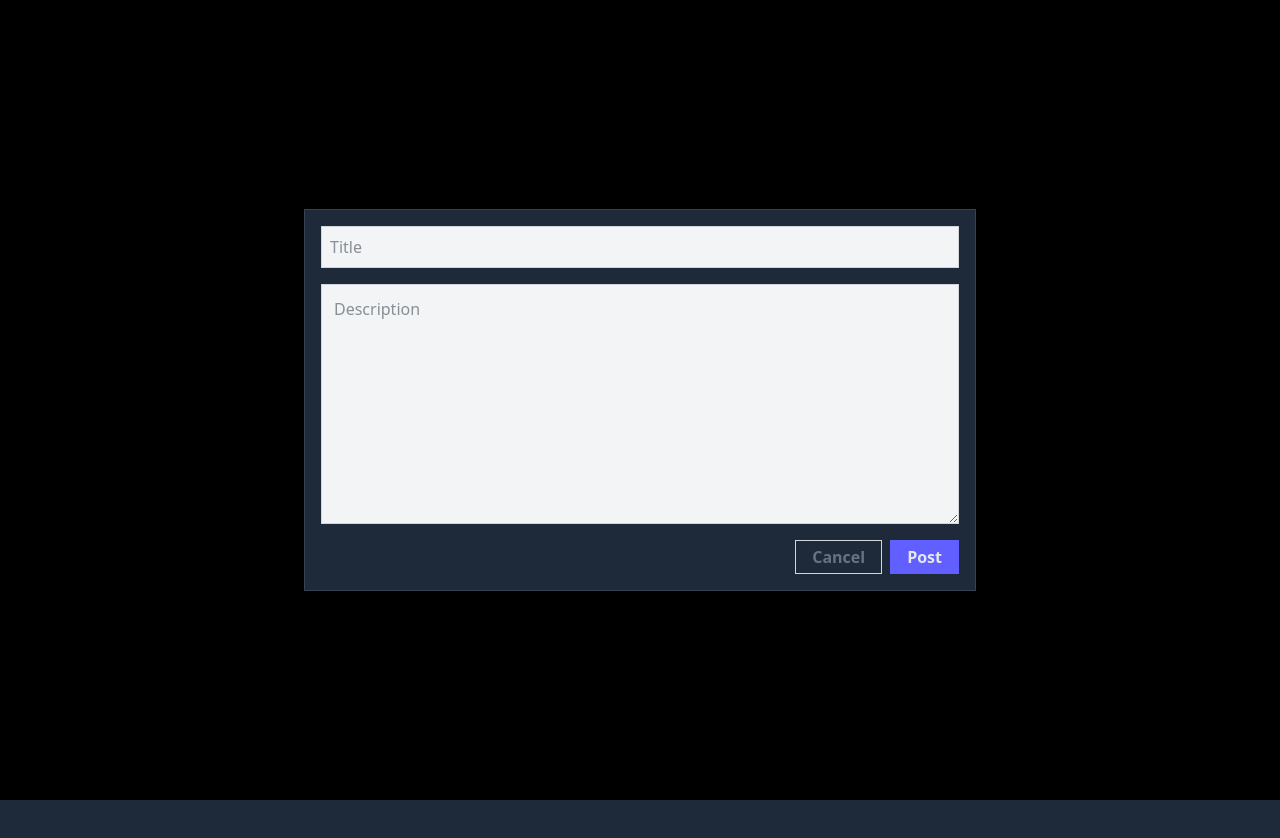
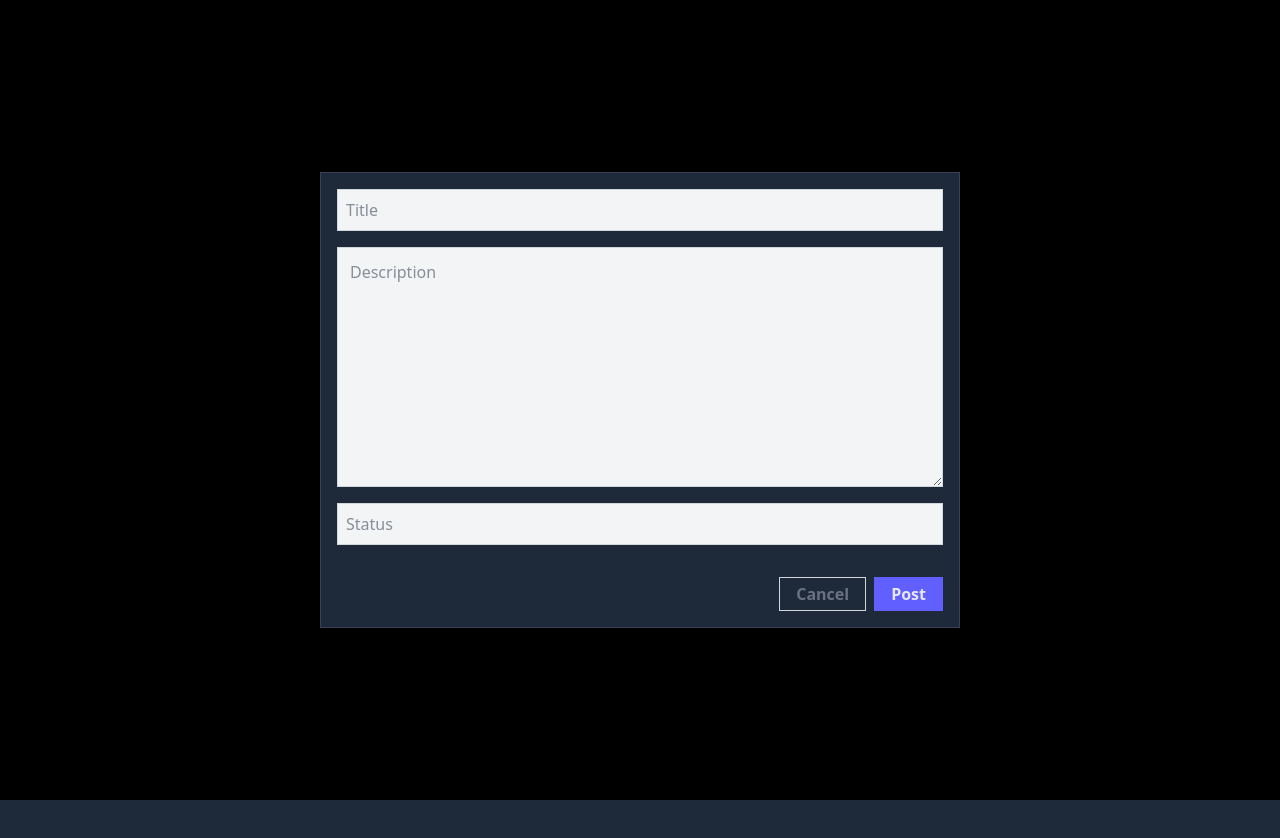
Before and after one commit to Kenta-Asakura/task-ease, a React (Vite) app in the folder task-ease/: page / in a window 1280 px wide. Shown: the top 838 px of the page. Built offline with nearby package versions, Linux system fonts and the light colour scheme.

Commit message:
added input field (Status), added state management and form submit handler for adding new tasks. props passed thru components

```diff
--- a/task-ease/package.json
+++ b/task-ease/package.json
@@ -13,7 +13,8 @@
   "dependencies": {
     "@tailwindcss/vite": "^4.0.3",
     "react": "^18.3.1",
-    "react-dom": "^18.3.1"
+    "react-dom": "^18.3.1",
+    "uuid": "^11.1.0"
   },
   "devDependencies": {
     "@eslint/js": "^9.17.0",
--- a/task-ease/src/components/Board.jsx
+++ b/task-ease/src/components/Board.jsx
@@ -1,16 +1,19 @@
 import Column from "./Column";
 
-function Board() {
+function Board({ tasks }) {
   return (
     <div className="w-full overflow-x-auto p-4 md:p-6">
       <div className="flex gap-6">
-        <Column title="Done" />
+        {/* <Column title="Done" />
+        <Column title="Next" />
+        <Column title="Now" />
+        <Column title="New" /> */}
 
-        <Column title="Next" />
-
-        <Column title="Now" />
-
-        <Column title="New" />
+        {/* pass the tasks props */}
+        <Column title="Done" tasks={tasks.filter(task => task.status === "Done")} />
+        <Column title="Next" tasks={tasks.filter(task => task.status === "Next")} />
+        <Column title="Now" tasks={tasks.filter(task => task.status === "Now")} />
+        <Column title="New" tasks={tasks.filter(task => task.status === "New")} />
       </div>
     </div>
   );
--- a/task-ease/src/components/CreateTaskForm.jsx
+++ b/task-ease/src/components/CreateTaskForm.jsx
@@ -1,41 +1,89 @@
-function CreateTaskForm() {
+import { useState } from "react";
+import { v4 as uuidv4 } from "uuid"; // Import UUID for unique IDs
+
+function CreateTaskForm({ setTasks }) {
+  const [title, setTitle] = useState("");
+  const [description, setDescription] = useState("");
+  const [status, setStatus] = useState("");
+
+  // test
+  // console.log(typeof title);
+  // console.log('title - ', title);
+  // console.log(typeof description);
+  // console.log('description - ', description);
+
+  const handleSubmit = (e) => {
+    e.preventDefault();
+
+    const newTask = {
+      id: uuidv4(), // generate a unique ID
+      title,
+      description,
+      status
+    };
+
+    setTasks((prevTasks) => [...prevTasks, newTask]); // add new task to state
+
+    // reset input fields
+    setTitle("");
+    setDescription("");
+  };
+
   return (
-    <div className="fixed z-[500] inset-0
+    <div
+      className="fixed z-[500] inset-0
         flex justify-center items-center
-        bg-black bg-opacity-30
-    ">
-      <div className="editor
-        flex justify-center flex-col
-        mx-auto w-10/12
+        bg-black bg-opacity-30"
+    >
+
+      <form
+        className="editor
+        flex justify-center flex-col gap-y-4
+        mx-auto w-6/12
         bg-gray-800 border-gray-700
-        text-gray-800 border p-4 shadow-lg max-w-2xl">
+        text-gray-800 border p-4 shadow-lg max-w-2xl"
+        onSubmit={handleSubmit}
+      >
         <input
-          className="title bg-gray-100 border border-gray-300 p-2 mb-4 outline-none"
+          className="title bg-gray-100 border border-gray-300 p-2 outline-none"
           spellCheck="false"
           placeholder="Title"
           type="text"
+          onChange={(e) => setTitle(e.target.value)}
         />
 
         <textarea
           className="description bg-gray-100 sec p-3 h-60 border border-gray-300 outline-none"
           spellCheck="false"
           placeholder="Description"
+          onChange={(e) => setDescription(e.target.value)}
+        />
+
+        <input
+          className="status bg-gray-100 border border-gray-300 p-2 outline-none"
+          spellCheck="false"
+          placeholder="Status"
+          type="text"
+          onChange={(e) => setStatus(e.target.value)}
         />
 
         <div className="buttons flex mt-4">
           <div className="btn border border-gray-300 p-1 px-4 font-semibold cursor-pointer
                           text-gray-500 ml-auto transition duration-200
-                          hover:bg-gray-300 hover:text-gray-900">
+                          hover:bg-gray-300 hover:text-gray-900"
+          >
             Cancel
           </div>
 
           <div className="btn border border-indigo-500 p-1 px-4 font-semibold cursor-pointer
                           text-gray-200 ml-2 bg-indigo-500 transition duration-200
-                          hover:bg-indigo-600 hover:border-indigo-600">
-              Post
+                          hover:bg-indigo-600 hover:border-indigo-600"
+          >
+            Post
           </div>
         </div>
-      </div>
+      </form>
+
     </div>
   );
 }
--- a/task-ease/src/pages/KanbanPage.jsx
+++ b/task-ease/src/pages/KanbanPage.jsx
@@ -35,8 +35,8 @@ function KanbanPage() {
       {/* <SideBar /> */}
 
       <div className="min-h-screen bg-gray-800 mt-[55px] md:mt-[64px] ">
-        <Board />
-        <CreateTaskForm />
+        <Board tasks={tasks} />
+        <CreateTaskForm setTasks={setTasks} />
       </div>
     </>
   )
```
Also changed, not shown: 1 other file (tests, documents, lock files or other folders).
